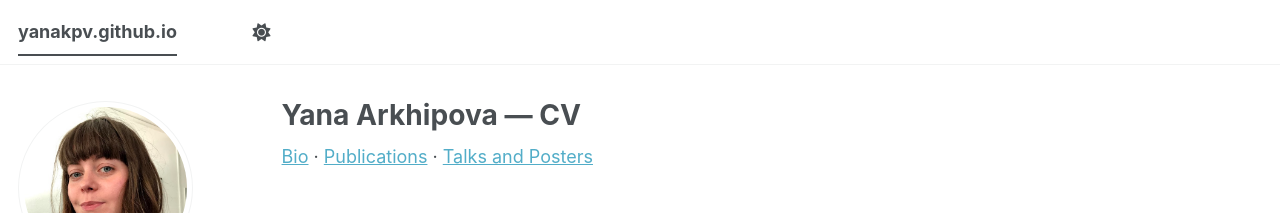
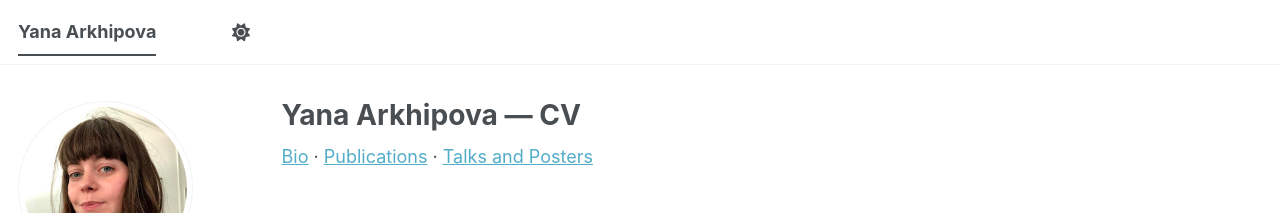
Before and after one commit to yanakpv/yanakpv.github.io, a Jekyll site: the page built from _pages/about.md, in a window 1280 px wide. Shown: the top 213 px of the page. Built offline with Jekyll 4.4.1, drawn with Linux system fonts in a browser that asks for light colours; a style sheet for code colours, icons or effects is not loaded.

Commit message:
Update _config.yml

```diff
--- a/_config.yml
+++ b/_config.yml
@@ -9,7 +9,7 @@
 # Basic Site Settings
 locale                   : "en-US"
 site_theme               : "default" # The available themes options are "default", "air", "sunrise", "mint", "dirt" and "contrast"
-title                    : #"Your Name / Site Title"
+title                    : "Yana Arkhipova"
 title_separator          : #"-"
 name                     : &name "Your Name"
 description              : &description "PhD Candidate in congnitive neuroscience at Potsdam University. Research on language-related ERPs."   # Update this with a general description of your site, this is the default if not overridden by a page
```
